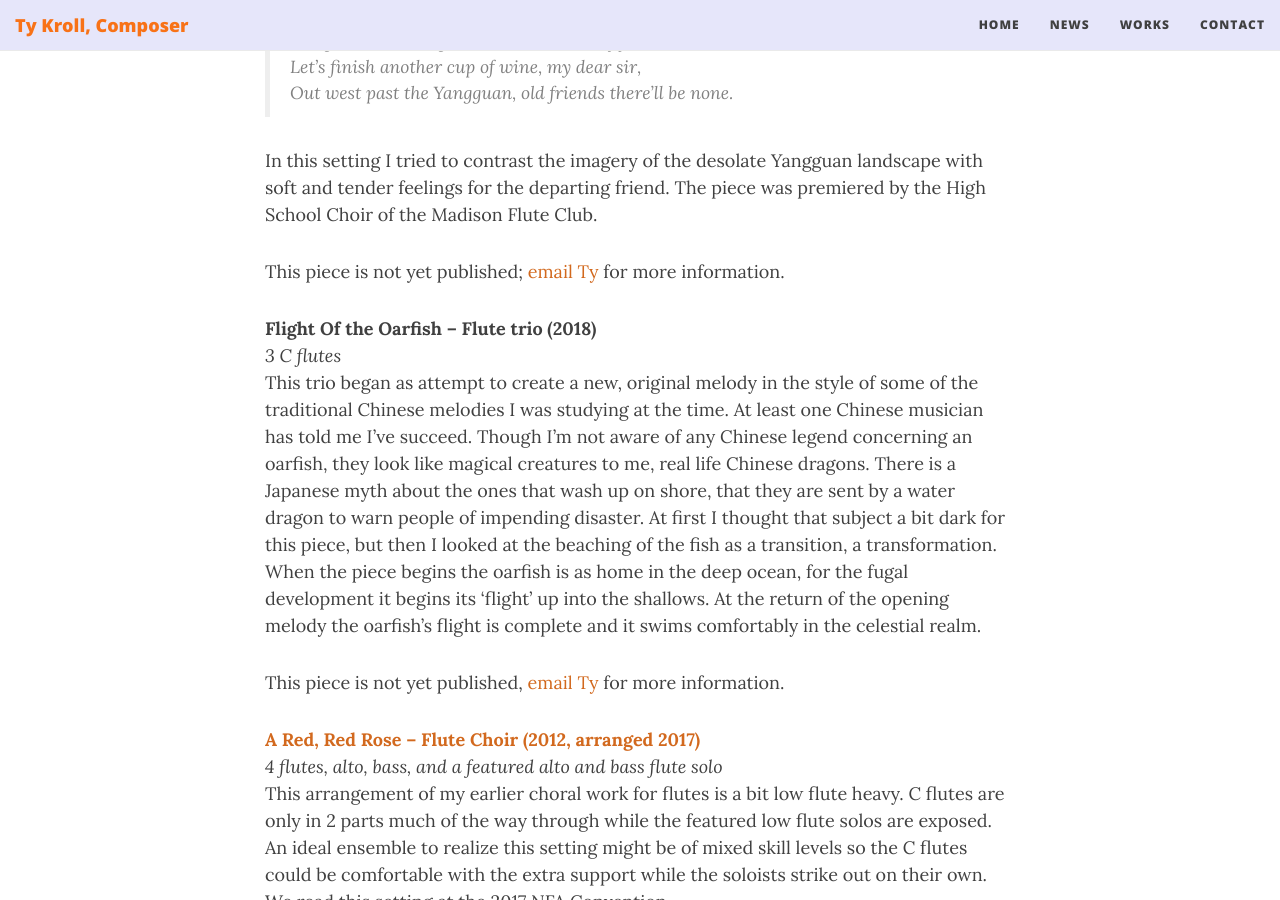
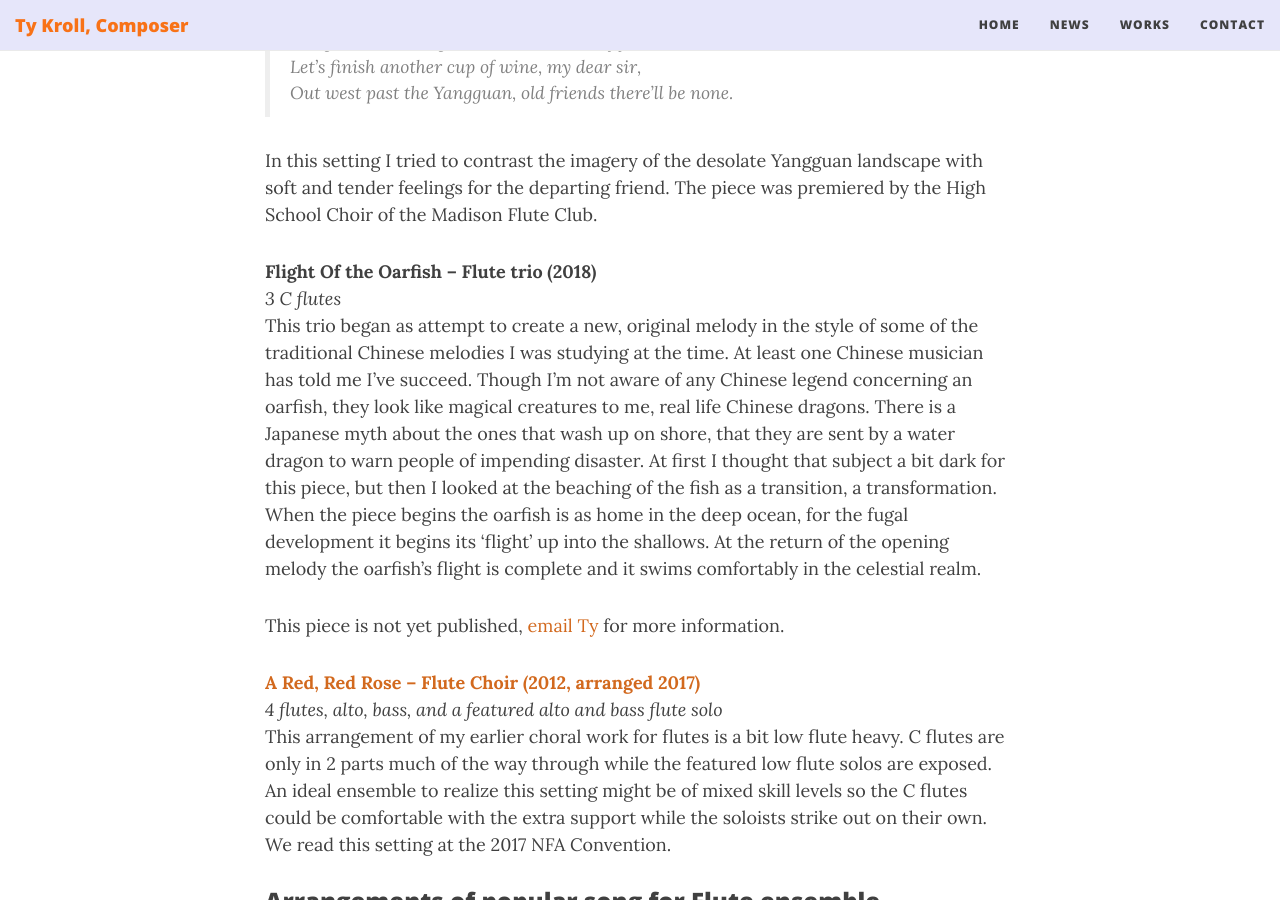
Before and after one commit to ctrueden/tykroll.com, a Jekyll site: the page built from works.md, in a window 1280 px wide and 900 px high, scrolled down 781 px. Built offline with Jekyll 4.4.1, drawn with Linux system fonts in a browser that asks for light colours; nearby versions of some CDN libraries; part of the change alters nothing that is shown.

```diff
--- a/works.md
+++ b/works.md
@@ -11,7 +11,7 @@ __[River Water – Flute Choir (2017)](https://www.musicnotes.com/sheetmusic/mtd
 <br>_Piccolo, 4 flutes, Alto, Bass, Contrabass_
 <br>River Water is a setting of the Liaoning Chinese melody Jiang He Shui. This piece, made popular on the erhu, tells the sad story of a woman mourning by a river. This setting was premiered by the Adult Choir of the Madison Flute Club.
 
-__Farewell at Yangguan Pass – Flute Choir (2018)__
+__[Farewell at Yangguan Pass – Flute Choir (2018)](https://www.musicnotes.com/sheetmusic/mtd.asp?ppn=MN0198000)__
 <br>_Piccolo, 5 flutes, Alto, Bass, Contrabass (optional)_
 <br>Farewell at Yangguan Pass is a setting of the ancient Chinese melody Yangguan Sandie. The melody corresponds to the Tang Dynasty Wang Wei text:
 
@@ -21,8 +21,6 @@ __Farewell at Yangguan Pass – Flute Choir (2018)__
 > <br>Out west past the Yangguan, old friends there'll be none.
 
 In this setting I tried to contrast the imagery of the desolate Yangguan landscape with soft and tender feelings for the departing friend. The piece was premiered by the High School Choir of the Madison Flute Club.
-
-This piece is not yet published; [email Ty](mailto:ty@tykroll.com) for more information.
 
 __Flight Of the Oarfish – Flute trio (2018)__
 <br>_3 C flutes_
```
